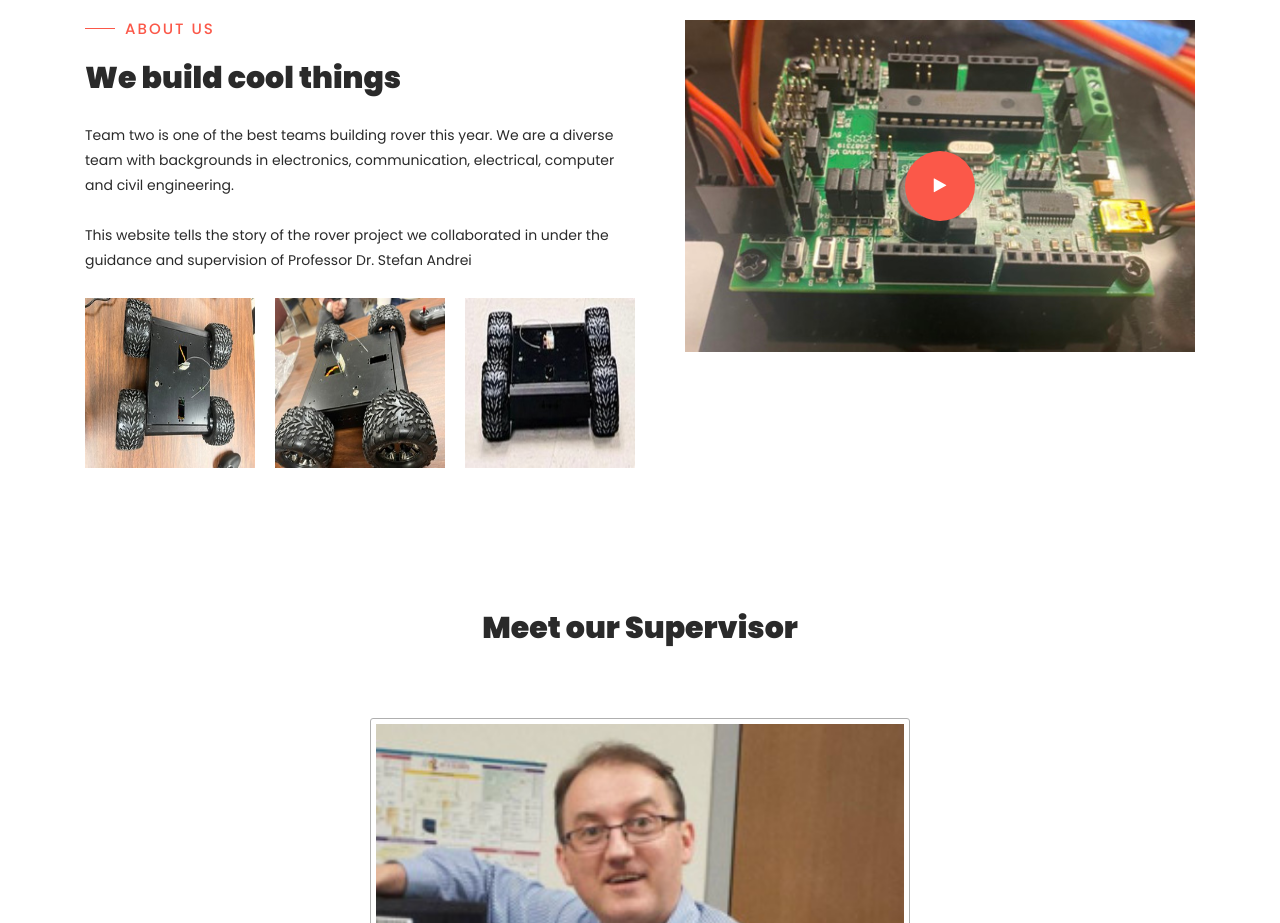
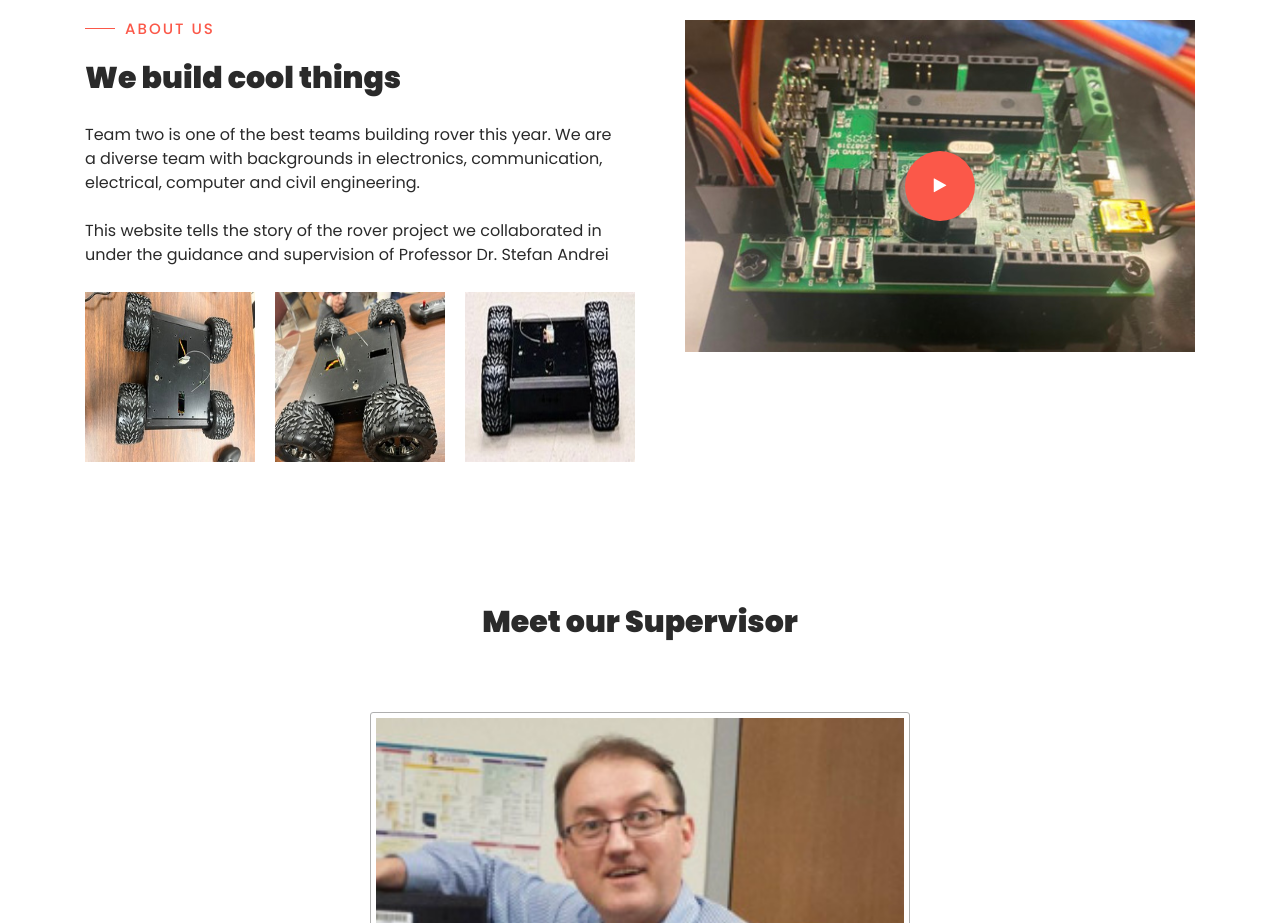
Before and after one commit to SushantKhanal/Rover-Project, a plain HTML site: page index.html in a window 1280 px wide. Shown: the part 900-1823 px from the top of the page. Drawn offline with Linux system fonts and the light colour scheme.

Commit message:
design change slight

```diff
--- a/index.html
+++ b/index.html
@@ -133,7 +133,7 @@
                 <h6>About Us</h6>
                 <h2>We build cool things</h2>
               </div>
-              <p>
+              <p style="line-height: 1.5; font-size: 16px; font-weight: 400">
                 Team two is one of the best teams building rover this year. We
                 are a diverse team with backgrounds in electronics,
                 communication, electrical, computer and civil engineering.
```
